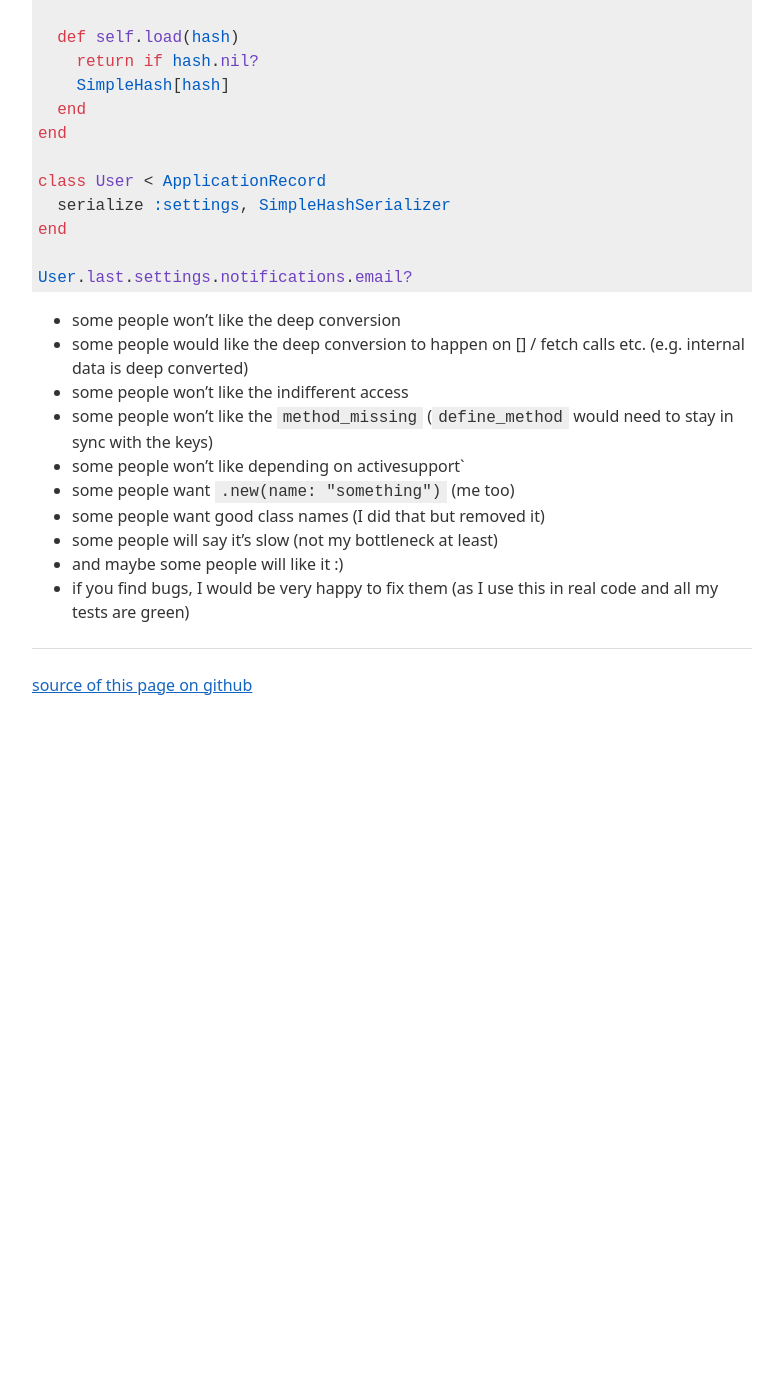
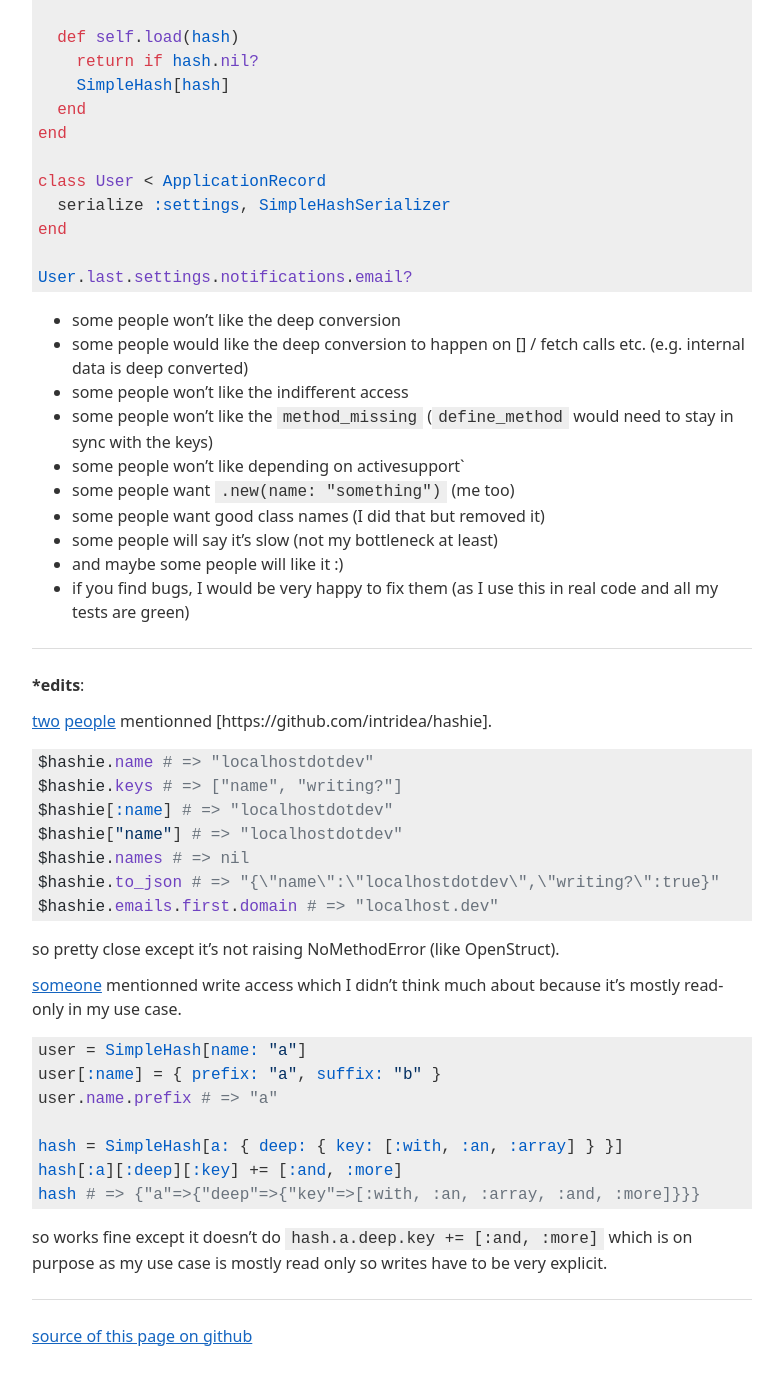
Before and after one commit to localhostdotdev/localhostdotdev.github.io, a Jekyll site: the page built from simple_hash.md, in a window 1280 px wide and 1400 px high, scrolled down 2548 px. Shown: the top 1385 px of the window, without its empty margins (248-1031 px from the left). Built offline with Jekyll 4.4.1, drawn with Linux system fonts in a browser that asks for light colours; before the commit the page ends 3297 px from its top, so only the background shows below that.

Commit message:
edits from comments

````diff
--- a/simple_hash.md
+++ b/simple_hash.md
@@ -145,4 +145,36 @@ User.last.settings.notifications.email?
 
 -------
 
+***edits**:
+
+[two](https://www.reddit.com/r/ruby/comments/bf5iq9/simplehash/elbl5uf/) [people](https://discord.gg) mentionned [https://github.com/intridea/hashie].
+
+```ruby
+$hashie.name # => "localhostdotdev"
+$hashie.keys # => ["name", "writing?"]
+$hashie[:name] # => "localhostdotdev"
+$hashie["name"] # => "localhostdotdev"
+$hashie.names # => nil
+$hashie.to_json # => "{\"name\":\"localhostdotdev\",\"writing?\":true}"
+$hashie.emails.first.domain # => "localhost.dev"
+```
+
+so pretty close except it's not raising NoMethodError (like OpenStruct).
+
+[someone](https://lobste.rs/s/rkxpjb/simplehash#c_wl1gth) mentionned write access which I didn't think much about because it's mostly read-only in my use case.
+
+```ruby
+user = SimpleHash[name: "a"]
+user[:name] = { prefix: "a", suffix: "b" }
+user.name.prefix # => "a"
+
+hash = SimpleHash[a: { deep: { key: [:with, :an, :array] } }]
+hash[:a][:deep][:key] += [:and, :more]
+hash # => {"a"=>{"deep"=>{"key"=>[:with, :an, :array, :and, :more]}}}
+```
+
+so works fine except it doesn't do `hash.a.deep.key += [:and, :more]` which is on purpose as my use case is mostly read only so writes have to be very explicit.
+
+-------
+
 [source of this page on github](https://github.com/localhostdotdev/localhostdotdev.github.io/blob/master/simple_hash.md)
````
